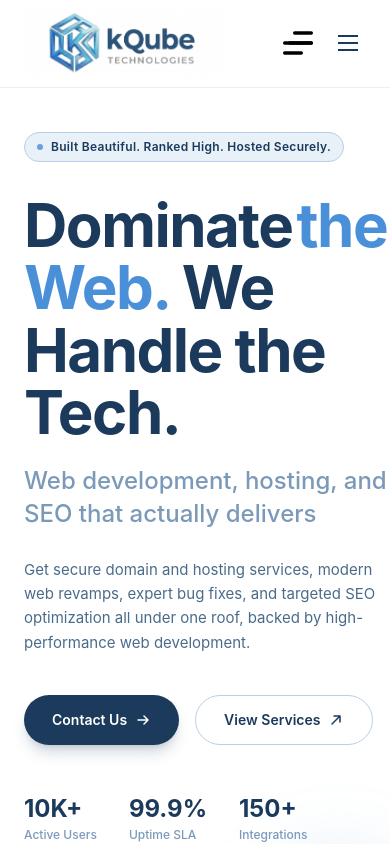
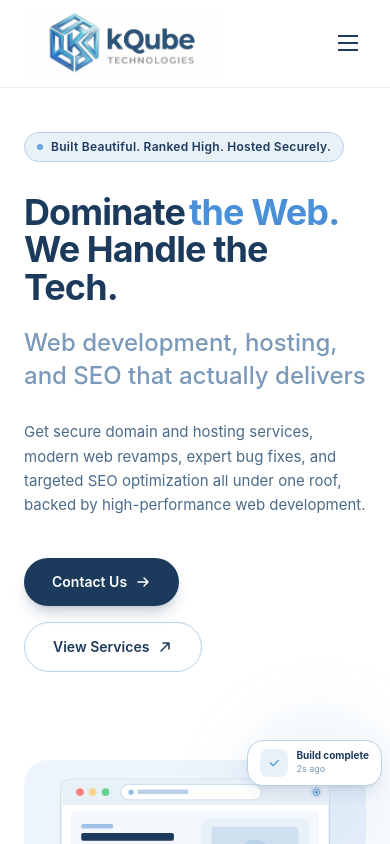
Before and after one commit to kathiravanvellaisamy/kqube, a React (Vite) app: page / in a window 390 px wide. Shown: the top 844 px of the page. Built offline with nearby package versions, Linux system fonts and the light colour scheme.

Commit message:
third commit

```diff
--- a/src/components/NavBarHero.jsx
+++ b/src/components/NavBarHero.jsx
@@ -197,7 +197,7 @@ export default function NavbarHero() {
           </nav>
 
           <div className="flex items-center gap-3">
-             <TbMenu3 size={40} />
+             <TbMenu3 className="hidden md:block cursor-pointer" size={40} />
 
             <button onClick={() => setMenuOpen(!menuOpen)}
               className="md:hidden w-9 h-9 flex flex-col items-center justify-center gap-1.25 rounded-lg hover:bg-[#E8F0F8] transition-colors duration-200"
@@ -242,7 +242,7 @@ export default function NavbarHero() {
 
               {/* Heading */}
               <div style={fadeUp(0.1)}>
-                <h1 className="text-6xl font-bold leading-[1.04] tracking-tight text-[#1B3A5C] mb-5">
+                <h1 className="text-4xl md:text-6xl font-bold leading-[1.04] tracking-tight text-[#1B3A5C] mb-5">
                 Dominate
                   <span className="text-[#4A90D9] ml-1">the Web. </span>{" "}
                  We Handle the Tech.
@@ -283,18 +283,7 @@ export default function NavbarHero() {
               </div>
 
               {/* Stats */}
-              <div style={fadeUp(0.65)} className="flex flex-wrap gap-8">
-                {[
-                  { val: "10K+", label: "Active Users" },
-                  { val: "99.9%", label: "Uptime SLA" },
-                  { val: "150+", label: "Integrations" },
-                ].map(({ val, label }, i) => (
-                  <div key={label} className="stat-item" style={{ transitionDelay: `${i * 0.08}s` }}>
-                    <p className="text-2xl font-bold text-[#1B3A5C]">{val}</p>
-                    <p className="text-xs text-[#7B99B8] font-medium mt-0.5">{label}</p>
-                  </div>
-                ))}
-              </div>
+
             </div>
 
             {/* RIGHT — Illustration */}
```
